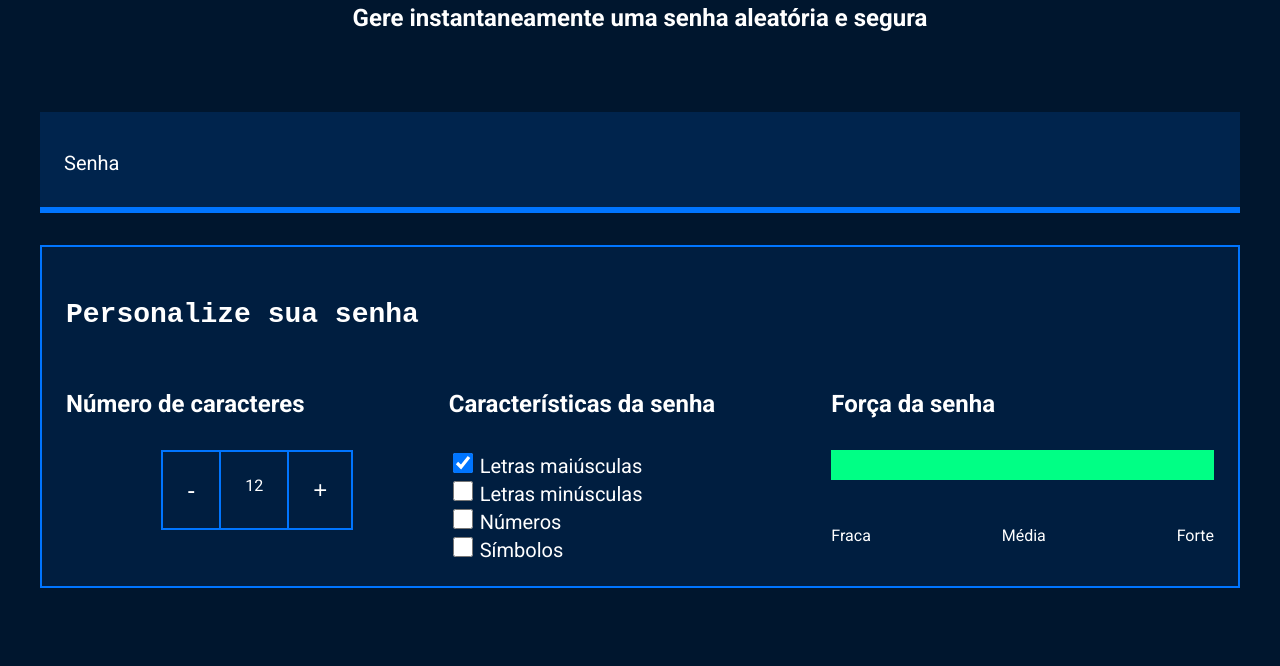
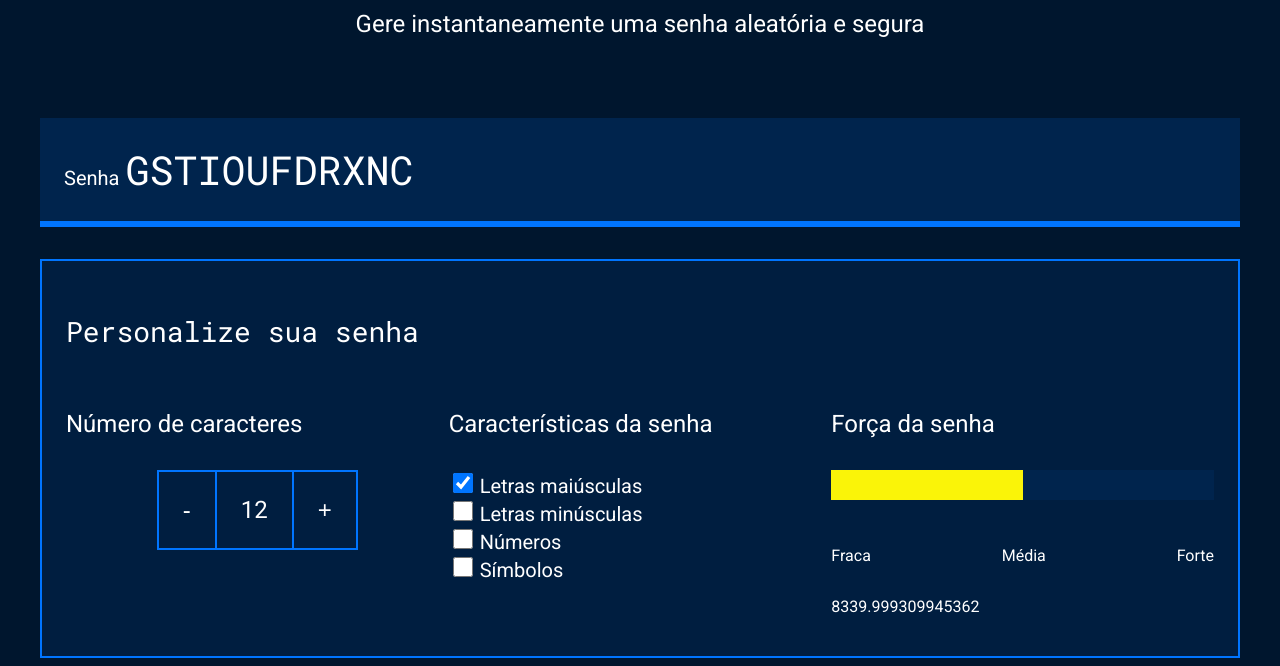
Before and after one commit to joselliaport3lla/Avaliacao1_3B_21, a plain HTML site: page index.html in a window 1280 px wide. Shown: the part 185-851 px from the top of the page. Before the commit the page ends 800 px from the top, so only its background shows below. Drawn offline with Linux system fonts and the light colour scheme.

Commit message:
Concluindo avaliação 01.

```diff
--- a/index.html
+++ b/index.html
@@ -4,7 +4,7 @@
 <head>
     <meta charset="UTF-8">
     <meta name="viewport" content="width=device-width, initial-scale=1.0">
-    <title>Gerador de Senha</title>
+    <title>Gerador de senha</title>
     <link rel="stylesheet" href="style.css">
 </head>
 
@@ -12,7 +12,7 @@
     <section class="conteudo">
         <div class="conteudo-titulo">
             <img src="unlock.svg" alt="cadeado fechado">
-    <h2 class="titulo-principal">Gerador de Senhas</h2>
+            <h2 class="titulo-principal">Gerador de senhas</h2>
             <h3 class="titulo-secundario">Gere instantaneamente uma senha aleatória e segura</h3>
         </div>
         <div class="conteudo-senha">
@@ -52,17 +52,17 @@
                 <div class="parametro-senha">
                     <h4 class="parametro-senha__titulo">Força da senha</h4>
                     <div class="barra"></div>
-                <div class="forca forte"></div>
+                    <div class="forca fraca"></div>
                     <div class="parametro-senha-textos">
                         <p>Fraca</p>
                         <p>Média</p>
                         <p>Forte</p>
                     </div>
+                    <p class="entropia"></p>
                 </div>
             </div>
         </div>
     </section>
     <script src="main.js"></script>
 </body>
-
 </html>
--- a/main.js
+++ b/main.js
@@ -1,2 +1,77 @@
-const numeroSenha = document.querySelector(‘.parametro-senha__texto’);
-numeroSenha.textContent = 5;
+const numeroSenha = document.querySelector('.parametro-senha__texto');
+let tamanhoSenha = 12;
+numeroSenha.textContent = tamanhoSenha;
+const letrasMaiusculas = 'ABCDEFGHIJKLMNOPQRSTUVXYWZ';
+const letrasMinusculas = 'abcdefghijklmnopqrstuvxywz';
+const numeros = '0123456789';
+const simbolos = '!@%*?';
+const botoes = document.querySelectorAll('.parametro-senha__botao');
+const campoSenha = document.querySelector('#campo-senha');
+const checkbox = document.querySelectorAll('.checkbox');
+const forcaSenha = document.querySelector('.forca');
+
+botoes[0].onclick = diminuiTamanho;
+botoes[1].onclick = aumentaTamanho;
+
+function diminuiTamanho() {
+    if (tamanhoSenha > 1) {
+        // tamanhoSenha = tamanhoSenha-1;
+        tamanhoSenha--;
+    }
+    numeroSenha.textContent = tamanhoSenha;
+    geraSenha();
+}
+function aumentaTamanho() {
+    if (tamanhoSenha < 20) {
+        // tamanhoSenha = tamanhoSenha+1;
+        tamanhoSenha++;
+    }
+    numeroSenha.textContent = tamanhoSenha;
+    geraSenha();
+}
+
+for (i = 0; i < checkbox.length; i++) {
+    checkbox[i].onclick = geraSenha;
+}
+
+geraSenha();
+
+function geraSenha() {
+    let alfabeto = '';
+    if (checkbox[0].checked) {
+        alfabeto = alfabeto + letrasMaiusculas;
+    }
+    if (checkbox[1].checked) {
+        alfabeto = alfabeto + letrasMinusculas;
+    }
+    if (checkbox[2].checked) {
+        alfabeto = alfabeto + numeros;
+    }
+    if (checkbox[3].checked) {
+        alfabeto = alfabeto + simbolos;
+    }
+    let senha = '';
+    for (let i = 0; i < tamanhoSenha; i++) {
+        let numeroAleatorio = Math.random() * alfabeto.length;
+        numeroAleatorio = Math.floor(numeroAleatorio);
+        senha = senha + alfabeto[numeroAleatorio];
+    }
+    campoSenha.value = senha;
+    classificaSenha(alfabeto.length);
+
+}
+
+function classificaSenha(tamanhoAlfabeto){
+    let entropia = tamanhoSenha * Math.log2(tamanhoAlfabeto);
+    console.log(entropia);
+    forcaSenha.classList.remove('fraca','media','forte');
+    if (entropia > 57){
+        forcaSenha.classList.add('forte');
+    } else if (entropia > 35 && entropia < 57 ) {
+        forcaSenha.classList.add('media');
+    } else if (entropia <= 35){
+        forcaSenha.classList.add('fraca');
+    }
+    const valorEntropia = document.querySelector('.entropia');
+    valorEntropia.textContent = 2**Math.floor(entropia)/(100e6*60*60*24);
+}
--- a/style.css
+++ b/style.css
@@ -1,17 +1,20 @@
-@import url('https://fonts.googleapis.com/css2?family=Roboto:ital,wght@0,100;0,300;0,400;0,500;0,700;0,900;1,100;1,300;1,400;1,500;1,700;1,900&display=swap');
-@import url('https://fonts.googleapis.com/css2?family=Roboto+Mono:ital,wght@0,100..700;1,100..700&family=Roboto:ital,wght@0,100;0,300;0,400;0,500;0,700;0,900;1,100;1,300;1,400;1,500;1,700;1,900&display=swap');
+@import url('https://fonts.googleapis.com/css2?family=Roboto&family=Roboto+Mono&display=swap');
 
-:root {
+:root{
     --branco: white;
-    --cor-de-fundo: #00162e;
-    --fundo-senha: #00244d;
-    --fundo-texto: #001e40;
-    --borda: #0075ff;
+    --cor-de-fundo: #00162E;
+    --fundo-senha: #00244D;
+    --fundo-texto: #001E40;
+    --borda: #0075FF;
     --roboto: 'Roboto', sans-serif;
-    --roboto-mono: 'Robot Mono', monospace;
+    --roboto-mono: 'Roboto Mono', monospace;
 }
 
-body {
+*{
+    font-weight: 400;
+}
+
+body{
     color: var(--branco);
     background-color: var(--cor-de-fundo);
     font-family: var(--roboto);
@@ -24,9 +27,6 @@ body {
 
 .titulo-secundario{
     font-size: 24px;
-    *{
-        font-weight: 400;
-    }
 }
 
 .conteudo-titulo{
@@ -50,7 +50,7 @@ body {
     width: 70%;
 }
 
-#camo-senha:focus{
+#campo-senha:focus{
     outline: none;
 }
 
@@ -72,7 +72,7 @@ body {
 }
 
 .parametro-senha__titulo{
-    font-size: 24px;
+    font-size:24px;
 }
 
 .parametro-coluna__senha{
@@ -80,13 +80,6 @@ body {
     flex-direction: column;
     justify-content: center;
 }
-
-@media screen and (min-width: 768px) {
-    .parametro-coluna__senha{
-        flex-direction: row;
-    }
-}
-
 .parametro-senha{
     width: 50%;
     margin: 0 auto;
@@ -105,12 +98,12 @@ body {
     font-size: 24px;
     cursor: pointer;
 }
-
 .parametro-senha__texto{
     padding: 24px;
     border-top: 2px solid var(--borda);
     border-bottom: 2px solid var(--borda);
     margin: 0;
+    font-size: 24px;
 }
 
 label{
@@ -128,12 +121,6 @@ label{
     height: 30px;
     width: 100%;
 }
-
-.parametro-senha-textos {
-    display: flex;
-    justify-content: space-between;
-}
-
 .forca{
     height: 30px;
     position: relative;
@@ -151,3 +138,15 @@ label{
     background-color: #00FF85;
     width: 100%;
 }
+
+.parametro-senha-textos{
+    display: flex;
+    justify-content: space-between;
+}
+
+
+@media screen and (min-width: 768px) {
+    .parametro-coluna__senha{
+        flex-direction: row;
+    }
+}
```
Lines whose indentation alone changed are shown as unchanged.
